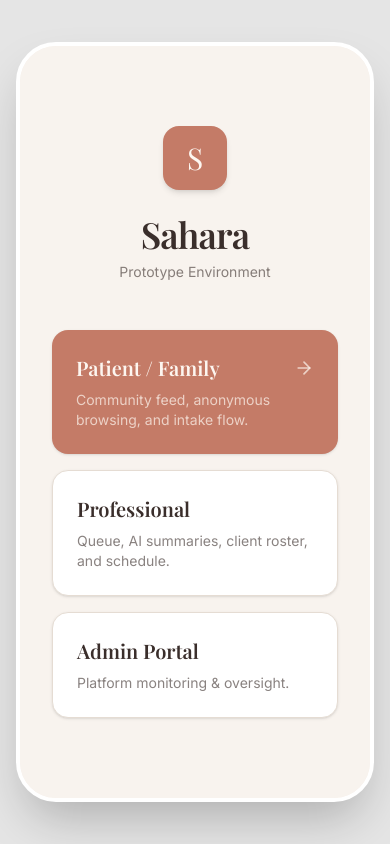
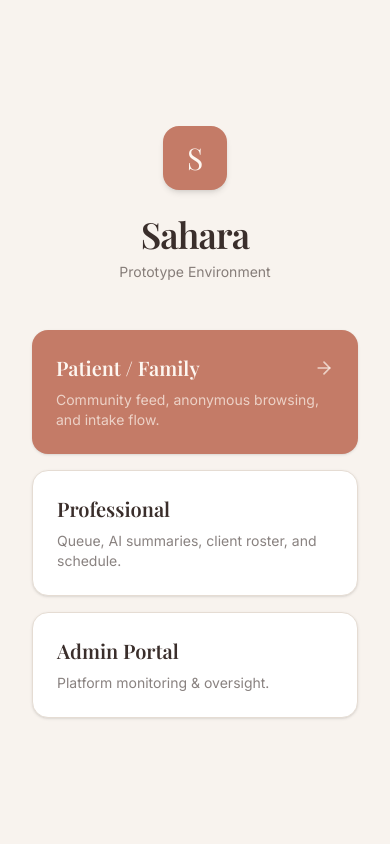
Before and after one commit to Mkhanal04/Sahara_UpdatedVersion_Hackathon_V2, a React (Vite) app: page / in a window 390 px wide. Built offline with nearby package versions, Linux system fonts and the light colour scheme; a web font is replaced by a local one.

Commit message:
fix(layout): rigidly enforce min-width and heights on mobile shell so it doesnt squish in devtools

```diff
--- a/src/App.tsx
+++ b/src/App.tsx
@@ -287,9 +287,9 @@ export default function App() {
   };
 
   return (
-    <div className="min-h-screen flex items-center justify-center p-4 sm:p-8">
+    <div className="min-h-[100dvh] flex items-center justify-center sm:p-4 md:p-8 overflow-hidden">
       {/* Mobile Shell Container */}
-      <div className="w-full max-w-[390px] h-[844px] max-h-[90vh] bg-brand-bg rounded-[2.5rem] shadow-2xl overflow-hidden flex flex-col relative border-4 border-white">
+      <div className="w-full h-[100dvh] max-w-md sm:h-[844px] sm:max-h-[min(90vh,844px)] sm:w-[390px] sm:min-w-[390px] bg-brand-bg sm:rounded-[2.5rem] shadow-2xl overflow-hidden flex flex-col relative sm:border-[8px] sm:border-white shrink-0">
 
         {/* Content Area */}
         <div className="flex-1 overflow-y-auto relative scrollbar-hide animate-page-in" key={currentView}>
```
